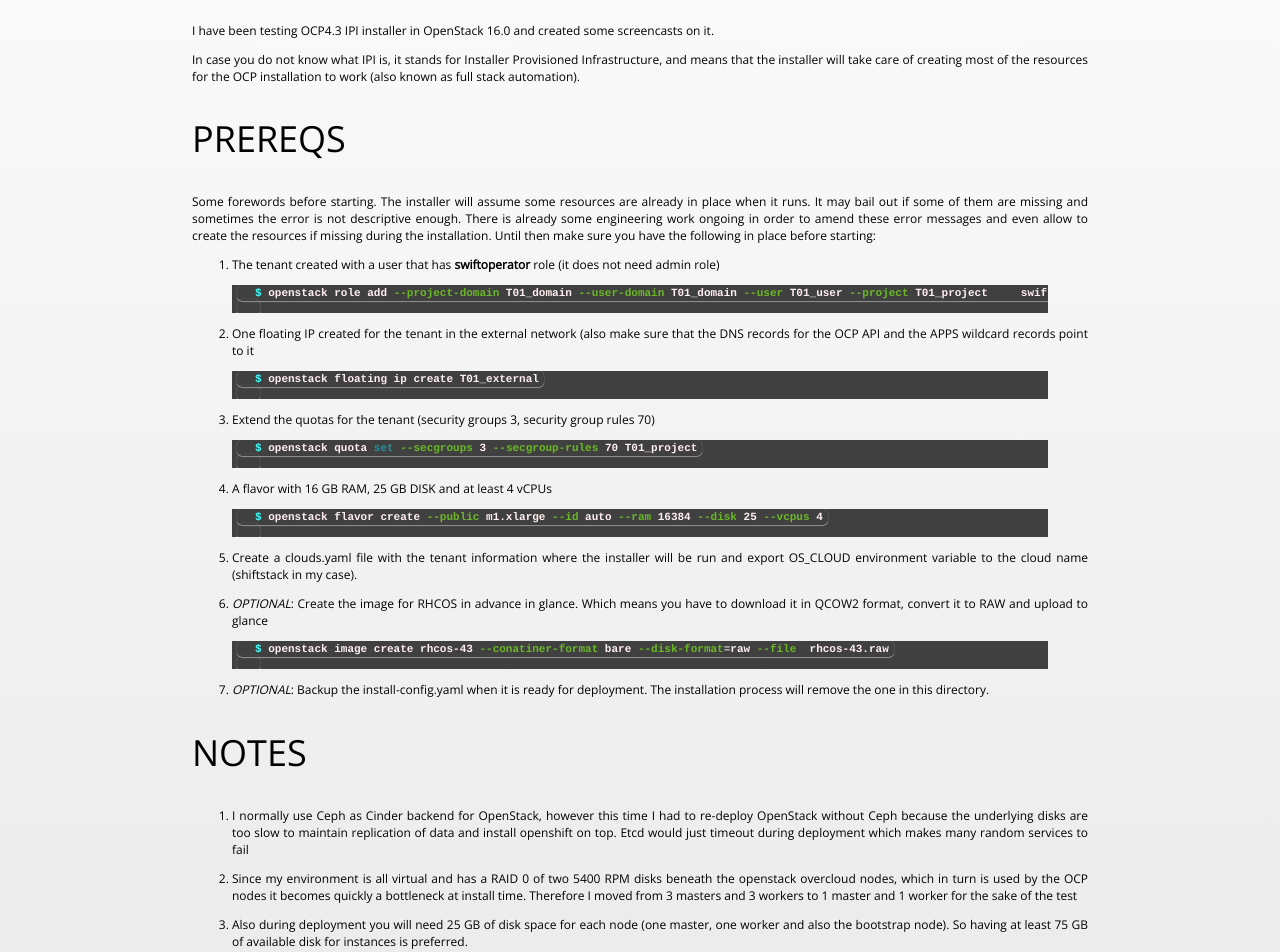
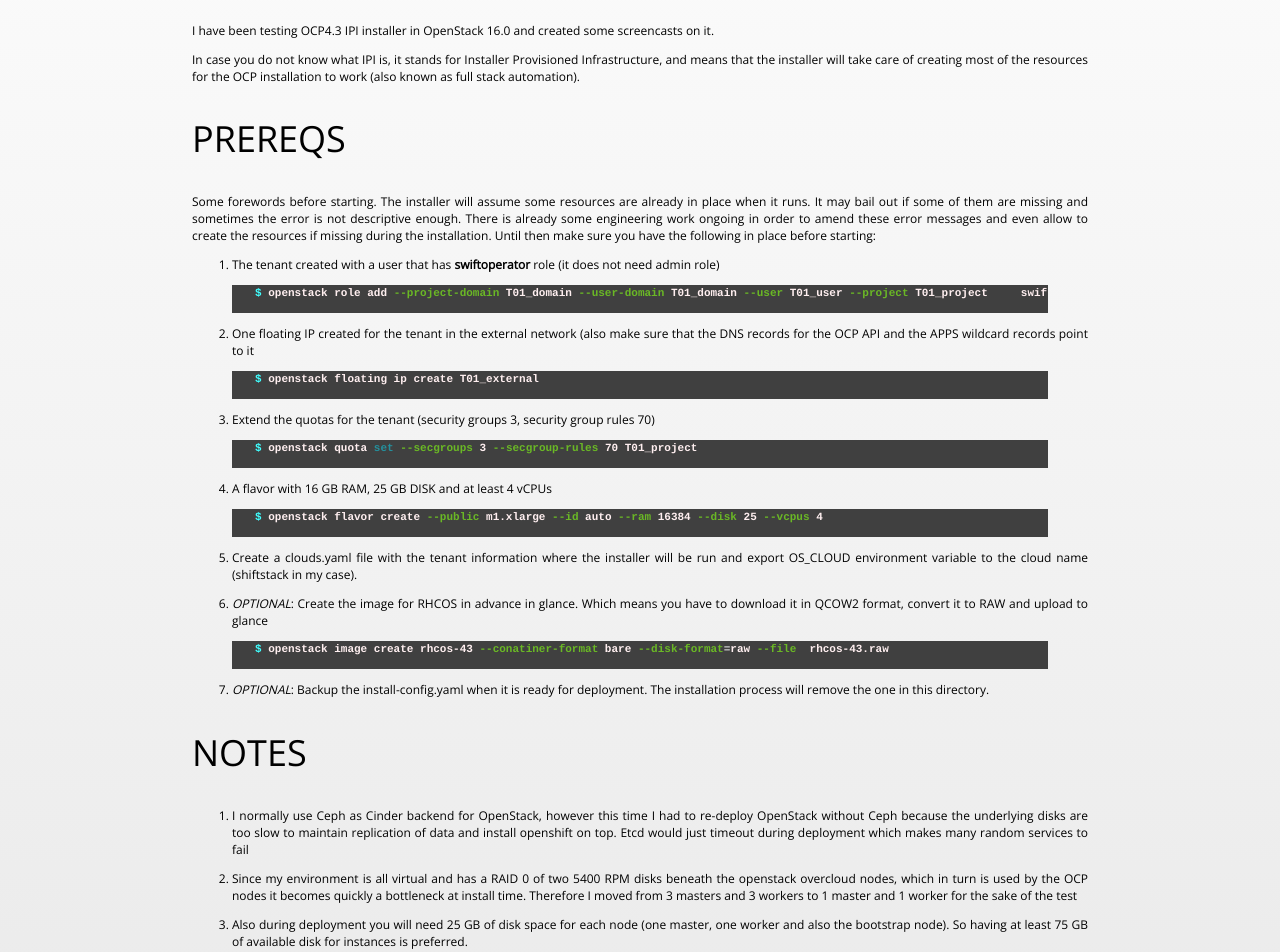
Before and after one commit to mauroseb/mauroseb.github.io, a Jekyll site: the page built from _posts/2020-05-31-OCP43-on-OSP16.md, in a window 1280 px wide. Shown: the part 375-1327 px from the top of the page. Built offline with Jekyll 4.4.1, drawn with Linux system fonts in a browser that asks for light colours.

Commit message:
Update main.css

```diff
--- a/css/main.css
+++ b/css/main.css
@@ -346,7 +346,6 @@
     word-wrap: break-word;
     box-decoration-break: clone;
     border-radius: .3rem;
-    box-shadow: 0px .5px 1px #d8d8d8;
     margin: 5px;
 }
 
```
